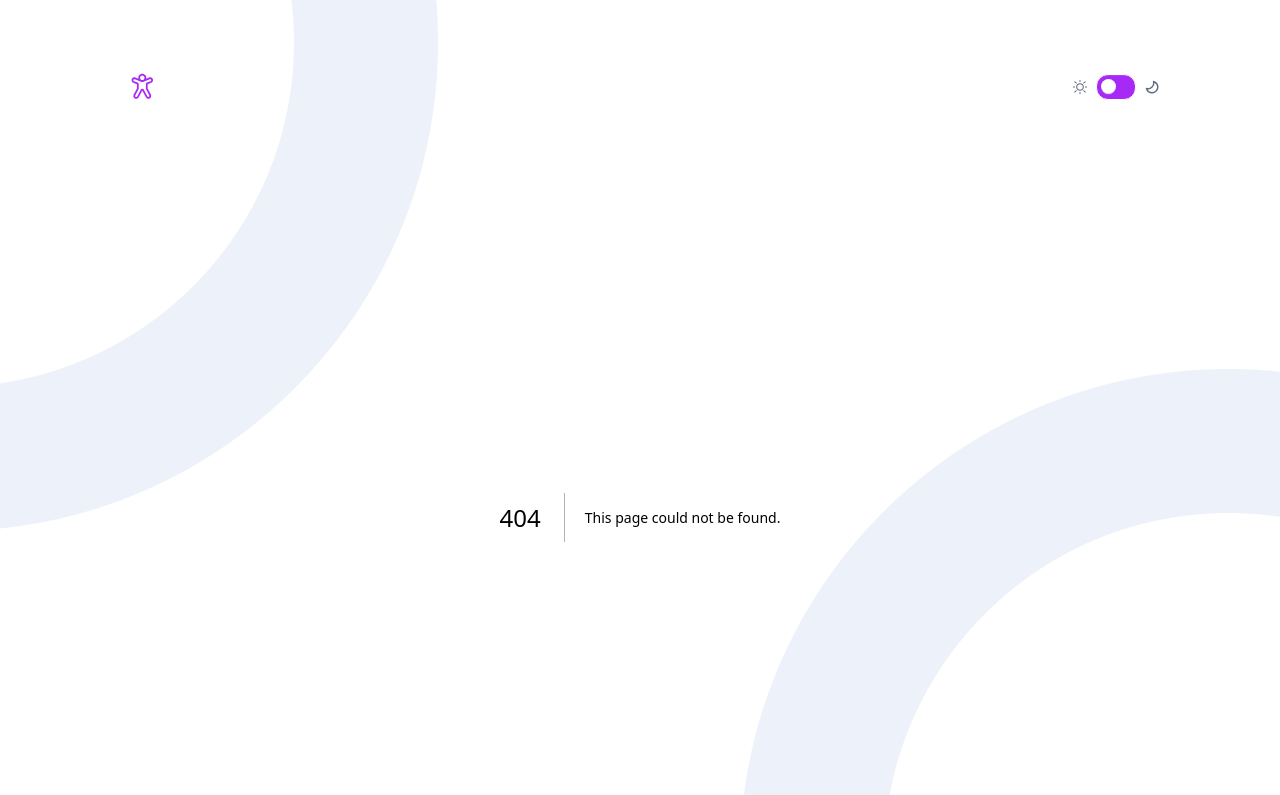
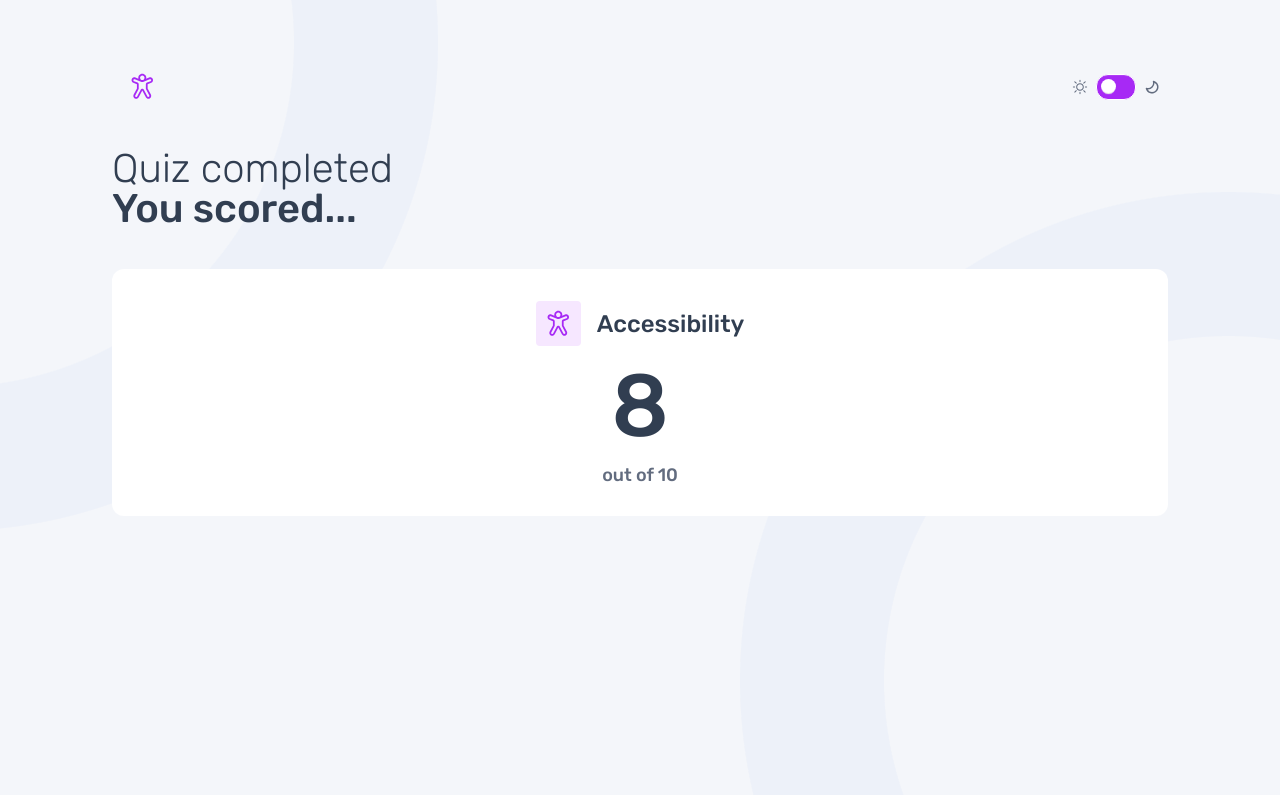
Before and after one commit to Praise25/Quiz-app-v2, a Next.js app: page /score in a window 1280 px wide. Before the commit this address had no page. Shown: the top 795 px of the page. Built offline with nearby package versions, Linux system fonts and the light colour scheme.

Commit message:
feat: implement score display area and page

```diff
--- /dev/null
+++ b/src/app/score/components/ScoreDisplay.tsx
@@ -0,0 +1,48 @@
+"use client";
+
+import Logo from "@/app/components/Logo";
+import AccessibilityIcon from "@/assets/accessibility-icon.svg";
+
+// import { useAppContext } from "@/hooks/useAppContext";
+import { rubikMedium } from "@/fonts/rubikFonts";
+
+const activeSubject = {
+  id: 1,
+  title: "Accessibility",
+  icon: AccessibilityIcon,
+  iconColor: "text-(--purple-600)",
+  iconBackgroundColor: "bg-(--purple-100)",
+  hexBackgroundColor: "#f6e7ff",
+  hexForegroundColor: "#a729f5",
+  buttonBackgroundColor: "bg-(--purple-600)",
+  hoverBackgroundColor: "bg-(--purple-750)",
+  hoverBorderColor: "border-(--purple-600)",
+};
+
+export default function ScoreDisplay() {
+  // const { activeSubject } = useAppContext();
+
+  return (
+    <div className="flex flex-col bg-(--white) p-8 rounded-xl mt-10 gap-4">
+      <div className="flex justify-center gap-4">
+        <Logo
+          subject={activeSubject}
+          Icon={activeSubject.icon || AccessibilityIcon}
+          iconContainerStyles={`flex justify-center items-center p-2 ${activeSubject.iconBackgroundColor} rounded-sm`}
+          iconStyles={`${activeSubject.iconColor}`}
+          logoTextStyles={`${rubikMedium.className} text-(--blue-900) text-2xl text-center self-center`}
+        />
+      </div>
+      <p
+        className={`${rubikMedium.className} text-center text-[5.5rem]/[100%]`}
+      >
+        8
+      </p>
+      <p
+        className={`${rubikMedium.className} text-center text-lg/[100%] text-(--grey-500)`}
+      >
+        out of 10
+      </p>
+    </div>
+  );
+}
--- /dev/null
+++ b/src/app/score/page.tsx
@@ -0,0 +1,15 @@
+import ScoreDisplay from "./components/ScoreDisplay";
+
+import { rubikLight, rubikMedium } from "@/fonts/rubikFonts";
+
+export default function ScorePage() {
+  return (
+    <main className="relative z-100">
+      <h1 className={`${rubikLight.className} text-[2.5rem]/[100%] mt-8`}>
+        Quiz completed{" "}
+        <span className={`${rubikMedium.className} block`}>You scored...</span>
+      </h1>
+      <ScoreDisplay />
+    </main>
+  );
+}
```
